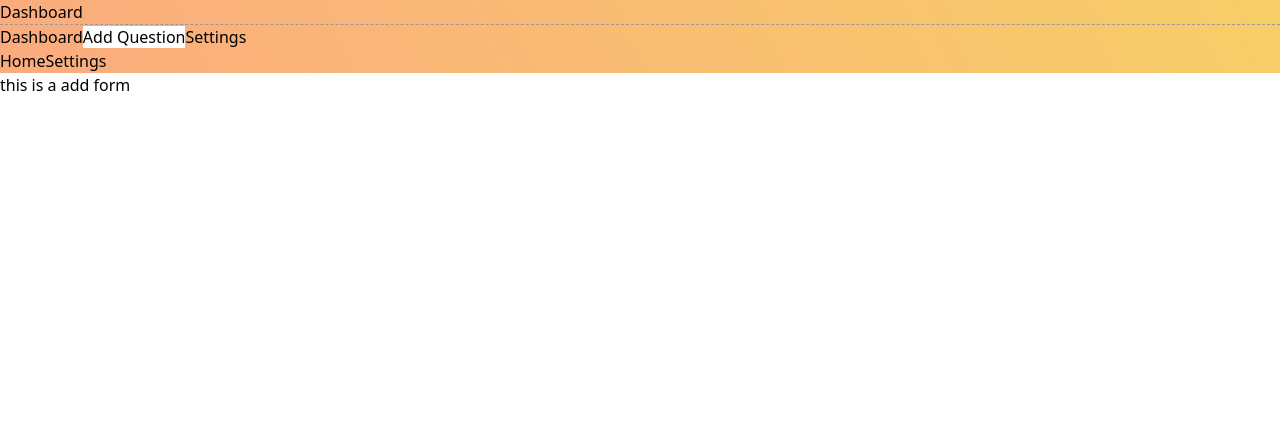
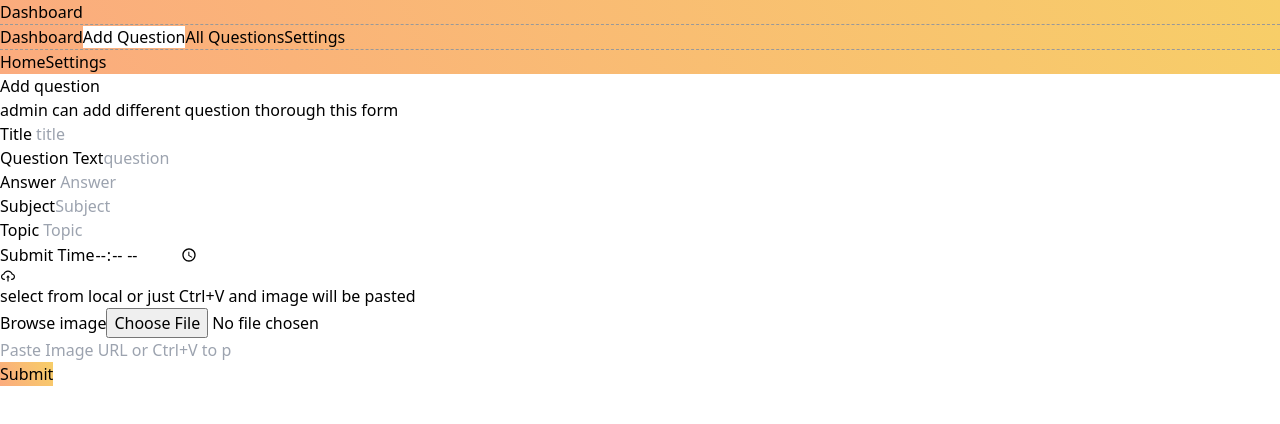
Before and after one commit to jhimi01/jhimi_iaswebproject, a React (Vite) app in the folder jhimi_iaswebproject_client/: page /dashboard/addpost in a window 1280 px wide. Shown: the top 424 px of the page. Built offline with nearby package versions, Linux system fonts and the light colour scheme.

Commit message:
admin form ready

```diff
--- a/jhimi_iaswebproject_client/package.json
+++ b/jhimi_iaswebproject_client/package.json
@@ -15,6 +15,7 @@
     "match-sorter": "^6.3.1",
     "react": "^18.2.0",
     "react-dom": "^18.2.0",
+    "react-icons": "^4.11.0",
     "react-router-dom": "^6.18.0",
     "sort-by": "^1.2.0"
   },
--- a/jhimi_iaswebproject_client/src/pages/Dashboard/AddPost/AddPost.jsx
+++ b/jhimi_iaswebproject_client/src/pages/Dashboard/AddPost/AddPost.jsx
@@ -1,10 +1,223 @@
+// FormComponent.jsx
+
+import { useState } from "react";
+import { AiOutlineCloudUpload } from "react-icons/ai";
 
 const AddPost = () => {
-    return (
-        <div>
-            this is a add form
+  const [formData, setFormData] = useState({
+    title: "",
+    questionText: "",
+    answer: "",
+    imageUrl: "",
+    url: "",
+    submitTime: "",
+    subject: "",
+    topic: "",
+  });
+
+  const handleChange = (e) => {
+    const { name, value } = e.target;
+    setFormData({ ...formData, [name]: value });
+  };
+
+  const handleImageUpload = (e) => {
+    const file = e.target.files[0];
+    const reader = new FileReader();
+
+    reader.onloadend = () => {
+      setFormData({ ...formData, imageUrl: reader.result });
+    };
+
+    if (file) {
+      reader.readAsDataURL(file);
+    }
+  };
+
+  const handleSubmit = (e) => {
+    e.preventDefault();
+    // Handle form submission logic here
+    console.log("Form submitted:", formData);
+  };
+
+  return (
+    <div className=" mt-8">
+      <h1 className="text-center text-3xl font-semibold mt-10">Add question</h1>
+      <p className="text-center text-gray-600 mb-10">admin can add different question thorough this form</p>
+      <form onSubmit={handleSubmit}>
+        <div className="md:flex gap-20 items-center">
+          <div className="md:w-1/2">
+            <div className="mb-4">
+              <label
+                className="block text-gray-700 text-sm font-bold mb-2"
+                htmlFor="title"
+              >
+                Title
+              </label>
+              <input
+                placeholder=" title"
+                type="text"
+                id="title"
+                name="title"
+                value={formData.title}
+                onChange={handleChange}
+                className="border rounded-full w-full py-2 px-3"
+              />
+            </div>
+
+            <div className="mb-4">
+              <label
+                className="block text-gray-700 text-sm font-bold mb-2"
+                htmlFor="questionText"
+              >
+                Question Text
+              </label>
+              <input
+                id="questionText"
+                name="questionText"
+                value={formData.questionText}
+                onChange={handleChange}
+                className="border rounded-full w-full py-2 px-3"
+                placeholder="question"
+              />
+            </div>
+
+            {/* answer */}
+            <div className="mb-4">
+              <label
+                className="block text-gray-700 text-sm font-bold mb-2"
+                htmlFor="answer"
+              >
+                Answer
+              </label>
+              <input
+                placeholder=" Answer"
+                type="text"
+                id="answer"
+                name="answer"
+                value={formData.answer}
+                onChange={handleChange}
+                className="border rounded-full w-full py-2 px-3"
+              />
+            </div>
+
+
+            <div className="flex justify-between gap-3">
+              {/* subject */}
+              <div className="w-full">
+                <label
+                  className="block text-gray-700 text-sm font-bold mb-2"
+                  htmlFor="subject"
+                >
+                  Subject
+                </label>
+                <input
+                  placeholder="Subject"
+                  type="text"
+                  id="subject"
+                  name="subject"
+                  value={formData.subject}
+                  onChange={handleChange}
+                  className="border rounded-full w-full py-2 px-3"
+                />
+              </div>
+
+              {/* topic */}
+              <div className="w-full">
+                <label
+                  className="block text-gray-700 text-sm font-bold mb-2"
+                  htmlFor="topic"
+                >
+                  Topic
+                </label>
+                <input
+                  placeholder=" Topic"
+                  type="text"
+                  id="topic"
+                  name="topic"
+                  value={formData.topic}
+                  onChange={handleChange}
+                  className="border rounded-full w-full py-2 px-3"
+                />
+              </div>
+            </div>
+
+             {/* date */}
+             <div className="mb-4">
+              <label
+                className="block text-gray-700 text-sm font-bold mb-2"
+                htmlFor="submitTime"
+              >
+                Submit Time
+              </label>
+              <input
+                placeholder="Submit Time"
+                type="time"
+                id="submitTime"
+                name="submitTime"
+                value={formData.submitTime}
+                onChange={handleChange}
+                className="border rounded-full w-full py-2 px-3"
+              />
+            </div>
+
+          </div>
+
+          <div className="md:w-1/2 h-full border-dashed border-2 border-gray-300 p-8 flex flex-col items-center justify-center">
+            <div className="text-9xl w-full flex items-center justify-center text-gray-300 text-center">
+              <AiOutlineCloudUpload />
+            </div>
+            <label className="block text-gray-700 text-sm font-bold mb-2">
+              select from local or just Ctrl+V and image will be pasted
+            </label>
+
+            <div className="relative w-1/2 text-center pt-16">
+              <label
+                htmlFor="image"
+                className="bg-blue-500 hover:bg-blue-700 text-white font-bold py-2 px-4 rounded cursor-pointer absolute bottom-0 left-0 right-0 ml-5 mb-5"
+              >
+                Browse image
+              </label>
+
+              <input
+                type="file"
+                id="image"
+                name="image"
+                accept="image/*"
+                onChange={handleImageUpload}
+                className="hidden"
+              />
+            </div>
+            {formData.imageUrl && (
+              <img
+                src={formData.imageUrl}
+                alt="Selected"
+                className="h-[100px] mb-2"
+              />
+            )}
+            <input
+              id="imageUrl"
+              name="imageUrl"
+              placeholder="Paste Image URL or Ctrl+V to paste"
+              value={formData.imageUrl}
+              onChange={handleChange}
+              className="border text-black text-center rounded-full w-full py-2 px-3"
+            />
+          </div>
         </div>
-    );
+
+        <div className="my-4 w-1/2 mx-auto">
+          <button
+            type="submit"
+            className="LinkTiems w-full  hover:bg-blue-700 text-white font-bold py-2 px-4 rounded-full"
+          >
+            Submit
+          </button>
+        </div>
+      </form>
+    </div>
+  );
 };
 
 export default AddPost;
+
+// export default AddPost;
--- a/jhimi_iaswebproject_client/src/pages/Dashboard/DahsboardLayout.jsx
+++ b/jhimi_iaswebproject_client/src/pages/Dashboard/DahsboardLayout.jsx
@@ -5,7 +5,7 @@ const DahsboardLayout = () => {
     <div className="flex">
 
       {/* sidebar */}
-      <div className="LinkTiems w-64 h-screen">
+      <div className="LinkTiems w-64 h-screen sticky top-0">
         <div
           className="py-4 px-4 text-2xl font-bold"
           style={{ borderBottom: "1px dashed #999" }}
@@ -23,11 +23,14 @@ const DahsboardLayout = () => {
             >
               Add Question
             </NavLink>
+            <NavLink to="/dashboard/qs" className="block py-2 px-4 hover:bg-white">
+              All Questions
+            </NavLink>
             <NavLink to="/dashboard/ghraph" className="block py-2 px-4 hover:bg-white">
               Settings
             </NavLink>
           </div>
-          <div>
+          <div className="pb-20 pt-3" style={{borderTop: "1px dashed #999"}}>
             <NavLink to="/" className="block py-2 px-4 hover:bg-white">
               Home
             </NavLink>
@@ -37,7 +40,9 @@ const DahsboardLayout = () => {
           </div>
         </nav>
       </div>
+      <div className="w-9/12 mx-auto">
       <Outlet />
+      </div>
     </div>
   );
 };
```
Also changed, not shown: 1 other file (tests, documents, lock files or other folders).
